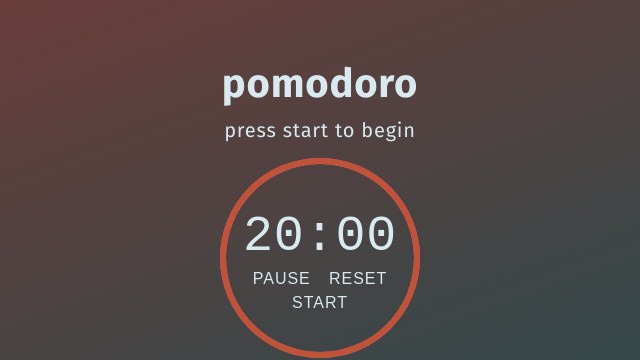
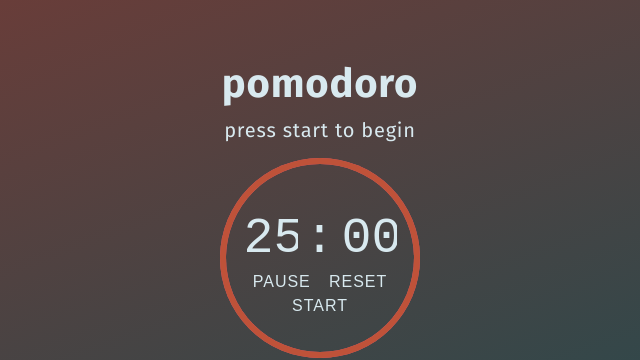
Before and after one commit to MayMuyen/PomodoroAppTutorial, a plain HTML site: page index.html in a window 1280 px wide. Shown: the top 360 px of the page, 320-960 px from the left. Drawn offline with nearby package versions, Linux system fonts and the light colour scheme; a web font is replaced by a local one.

Commit message:
Update index.html

```diff
--- a/index.html
+++ b/index.html
@@ -18,9 +18,13 @@
                 <div class="semi-circle left-side circle-mask"></div>
                 <div class="semi-circle left-side circle"></div>
             </div>
-            <div class="app-counter-box">
-                <p><span class="minutes">20</span>:<span class="seconds">00</span></p>
-            </div>
+            <!--<div class="app-counter-box">-->
+              <div class="timer-box">
+                <input type="number" class="minutes no-tickers" value="25"/>
+                <span class="colon">:</span>
+                <input type="number" class="seconds no-tickers" value="00"/>
+              </div>
+            <!--</div>-->
             <button class="btn-pause">pause</button>
             <button class="btn-reset">reset</button>
             <button class="btn-start">start</button>
```
